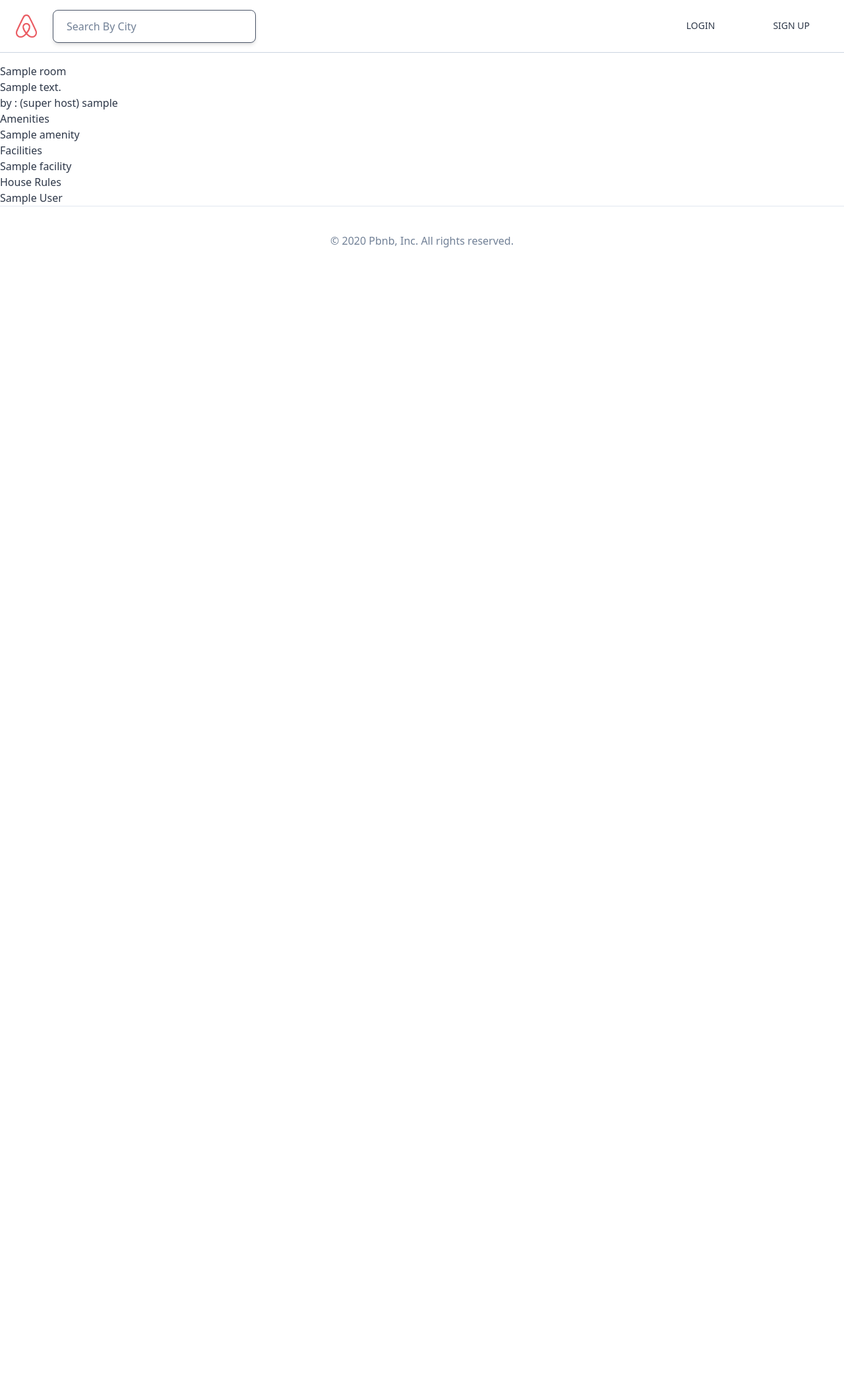
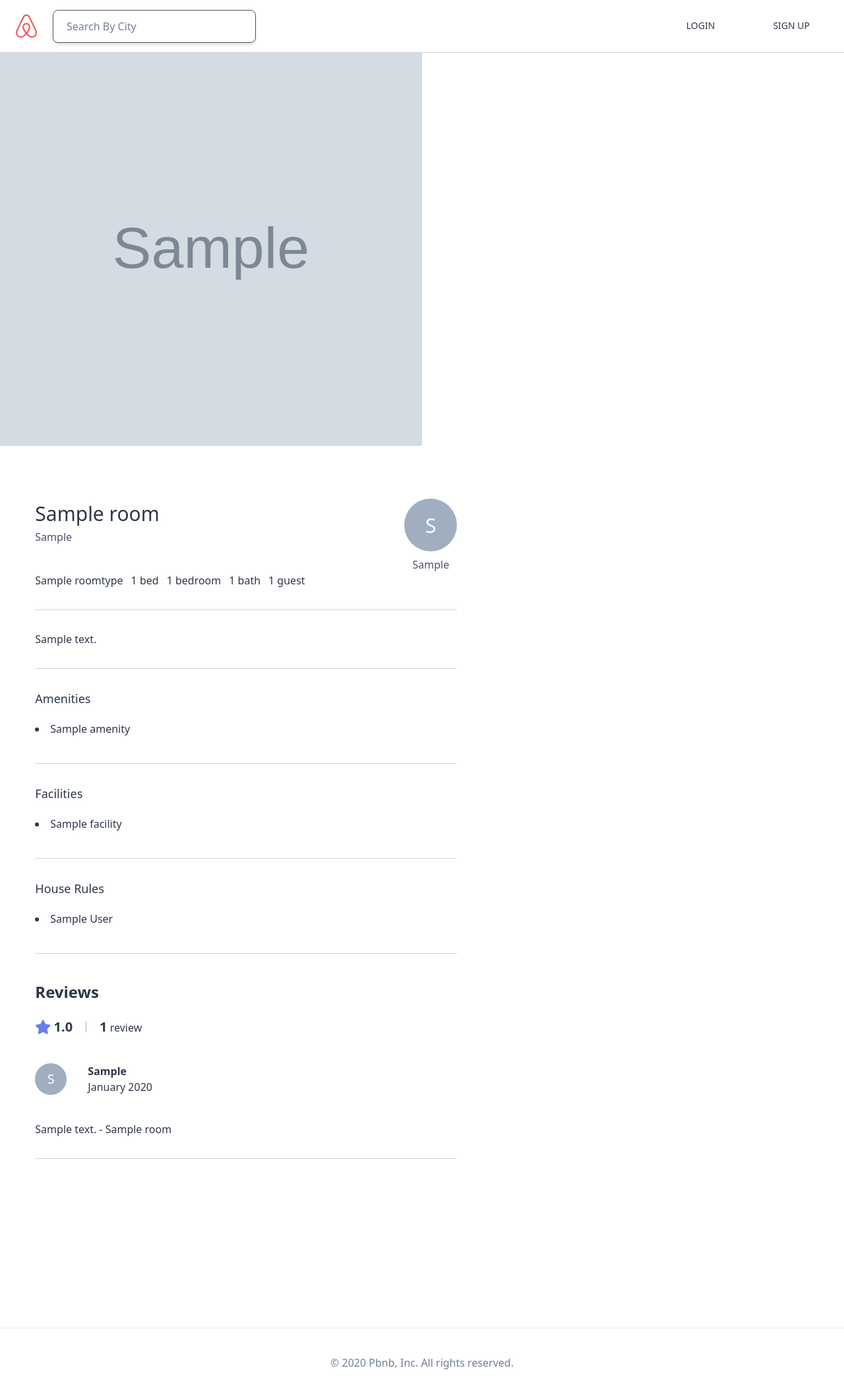
Before and after one commit to withlatte/airbnb_clone, a Django app: page /rooms/1 in a window 1280 px wide. Shown: the whole page at 66% size. Before the commit the page ends 375 px from the top, so only its background shows below. Run offline with Django 3.2, Linux system fonts and the light colour scheme; tables that the repository leaves empty hold one stand-in row (values such as "Sample post"); grey boxes marked "Sample" are stand-in pictures; some libraries are stand-ins or nearby versions.

Commit message:
completed Lesson #22.3

```diff
--- a/assets/scss/styles.scss
+++ b/assets/scss/styles.scss
@@ -88,11 +88,16 @@ form {
 
   &.info {
     @apply bg-green-400 w-auto;
-    }
+  }
 
   &.warning {
     @apply bg-yellow-400 w-auto;
-    }
+  }
 }
 
+.border-section {
+  @apply border-b border-gray-400 pb-8 mb-8;
+}
+
+
 @tailwind utilities;
--- a/rooms/models.py
+++ b/rooms/models.py
@@ -109,3 +109,7 @@ class Room(core_models.TimeStampedModel):
     def first_photo(self):
         (photo,) = self.photos.all()[:1]
         return photo.file.url
+
+    def get_next_four_photos(self):
+        photos = self.photos.all()[2:6]
+        return photos
--- a/templates/mixins/user_avatar.html
+++ b/templates/mixins/user_avatar.html
@@ -1,7 +1,8 @@
 {% if user_obj.avatar %}
-    <div class="w-20 h-20 rounded-full bg-cover" style="background-image: url({{ user.avatar.url }})"></div>
+    <div class="{{ h_and_w|default:'w-20 h-20' }} rounded-full bg-cover"
+         style="background-image: url({{ user.avatar.url }})"></div>
 {% else %}
-    <div class="h-20 w-20 bg-gray-500 rounded-full text-white justify-center flex items-center">
-        <span class="text-3xl">{{ user.first_name|first }}</span>
+    <div class="{{ h_and_w|default:'w-20 h-20' }} bg-gray-500 rounded-full text-white justify-center flex items-center">
+        <span class="{{ text|default:'text-3xl' }}">{{ user.first_name|first }}</span>
     </div>
 {% endif %}
--- a/templates/rooms/room_detail.html
+++ b/templates/rooms/room_detail.html
@@ -3,42 +3,86 @@
     Detail
 {% endblock %}
 {% block content %}
-    <div>
-        <h2>{{ room.name }}</h2>
-        <h4>{{ room.description }}</h4>
+
+    <div class="container max-w-full h-75vh mb-20 flex -mt-5">
+        <div class="h-full w-1/2 bg-cover bg-center" style="background-image: url({{ room.first_photo }})"></div>
+        <div class="h-full w-1/2 flex flex-wrap">
+            {% for photo in room.get_next_four_photos %}
+                <div style="background-image: url({{ photo.file.url }})"
+                     class="w-1/2 h-auto bg-cover bg-center border border-gray-700"></div>
+            {% endfor %}
+        </div>
     </div>
-    <div><h4>by :
-        {% if room.host.superhost %} (super host) {% endif %}
-        {{ room.host.username }}</h4>
-    </div>
-    <div>
-        <h3>Amenities</h3>
-        <h5>
-            <ul>
-                {% for am in room.amenities.all %}
-                    <li>{{ am }}</li>
+    <div class="container mx-auto flex justify-around pb-56">
+        <div class="w-1/2">
+            <div class="flex justify-between">
+                <div class="mb-5">
+                    <h4 class="text-3xl font-medium mb-px">{{ room.name }}</h4>
+                    <span class="text-gray-700 font-light">{{ room.city }}</span>
+                </div>
+                <a href="{{ room.host.get_absolute_url }}" class="flex flex-col items-center">
+                    {% include "mixins/user_avatar.html" with user=room.host %}
+                    <span class="mt-2 text-gray-700 font-light">{{ room.host.first_name }}</span>
+                </a>
+            </div>
+            <div class="flex border-section">
+                <span class="mr-3 font-light">{{ room.roomtype }}</span>
+                <span class="mr-3 font-light">{{ room.beds }} bed{{ room.beds|pluralize }}</span>
+                <span class="mr-3 font-light">{{ room.bedrooms }} bedroom{{ room.bedrooms|pluralize }}</span>
+                <span class="mr-3 font-light">{{ room.baths }} bath{{ room.baths|pluralize }}</span>
+                <span class="mr-3 font-light">{{ room.guest }} guest{{ room.guest|pluralize }}</span>
+            </div>
+            <p class="flex border-section">
+                {{ room.description }}
+            </p>
+            <div class="border-section">
+                <h4 class="font-medium text-lg mb-5">Amenities</h4>
+                {% for a in room.amenities.all %}
+                    <li class="mb-2">{{ a }}</li>
                 {% endfor %}
-            </ul>
-        </h5>
-    </div>
-    <div>
-        <h3>Facilities</h3>
-        <h5>
-            <ul>
-                {% for fc in room.facilities.all %}
-                    <li>{{ fc }}</li>
+            </div>
+            <div class="border-section">
+                <h4 class="font-medium text-lg mb-5">Facilities</h4>
+                {% for a in room.facilities.all %}
+                    <li class="mb-2">{{ a }}</li>
                 {% endfor %}
-            </ul>
-        </h5>
-    </div>
-    <div>
-        <h3>House Rules</h3>
-        <h5>
-            <ul>
-                {% for hr in room.house_rules.all %}
-                    <li>{{ hr }}</li>
+            </div>
+            <div class="border-section">
+                <h4 class="font-medium text-lg mb-5">House Rules</h4>
+                {% for a in room.house_rules.all %}
+                    <li class="mb-2">{{ a }}</li>
                 {% endfor %}
-            </ul>
-        </h5>
+            </div>
+            <div class="mt-10">
+                <h4 class="font-semibold text-2xl mb-5">Reviews</h4>
+                <div class="flex items-center">
+                    <div>
+                        <i class="fas fa-star text-indigo-500 fa-lg"></i>
+                        <span class="font-bold text-xl">{{ room.total_rating }}</span>
+                    </div>
+                    <div class="h-4 w-px bg-gray-500 mx-5"></div>
+                    <div>
+                        <span class="font-bold text-xl">{{ room.reviews.count }}</span>
+                        <span> review{{ room.reviews.count|pluralize }}</span>
+                    </div>
+                </div>
+                <div>
+                    {% for review in room.reviews.all %}
+                        <div class="flex mt-10">
+                            <div>
+                                {% include "mixins/user_avatar.html" with user=review.user h_and_w="w-12 h-12" text="text-xl" %}
+                            </div>
+                            <div class="font-medium ml-8 flex flex-col">
+                                <span class="font-semibold">{{ review.user.first_name }}</span>
+                                <span>{{ review.updated|date:'F Y' }}</span>
+                            </div>
+                        </div>
+                        <p class="mt-10 border-section">{{ review }}</p>
+                    {% endfor %}
+
+                </div>
+            </div>
+        </div>
+        <div class="w-1/3"></div>
     </div>
 {% endblock content %}
```
Also changed, not shown: static/css/styles.css.
